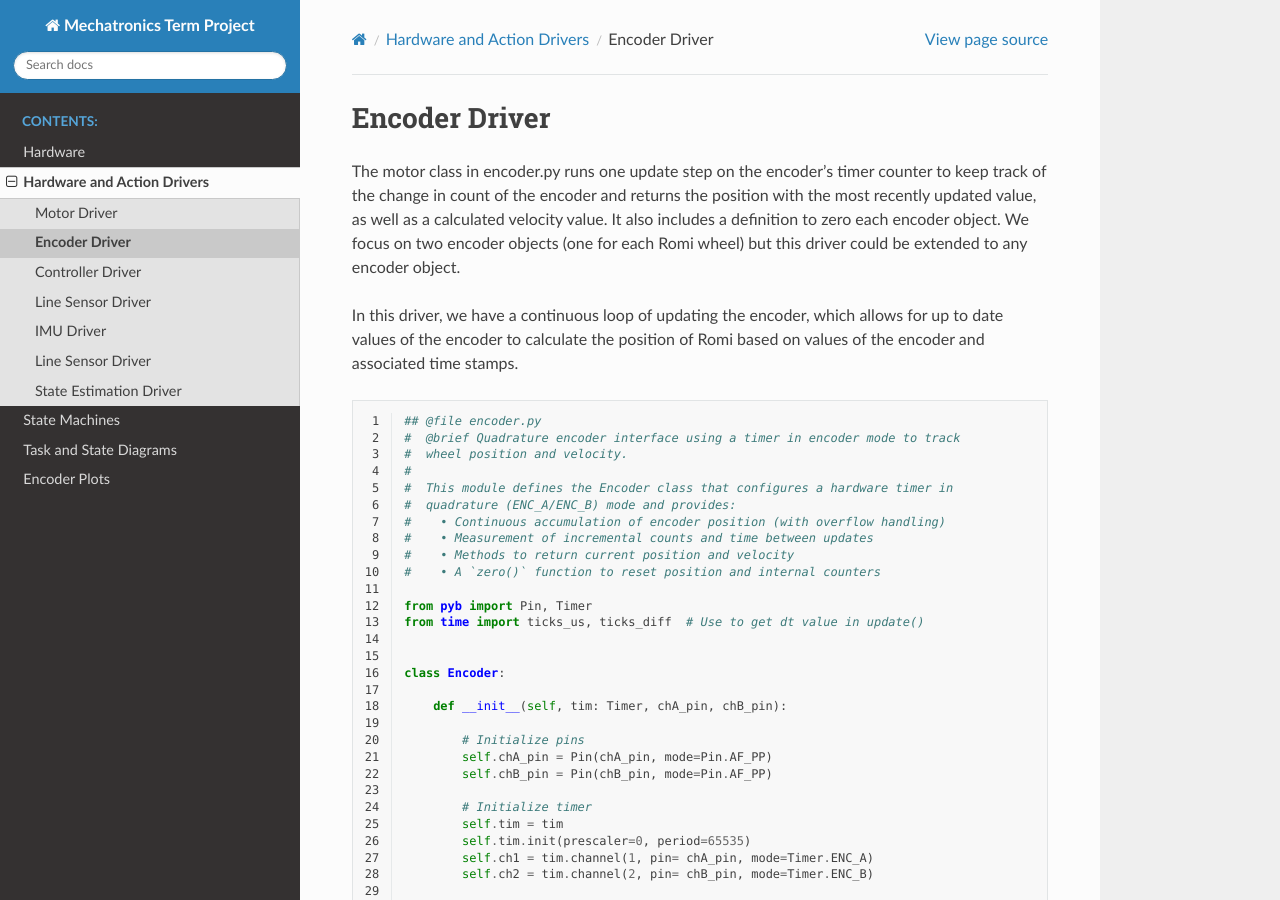
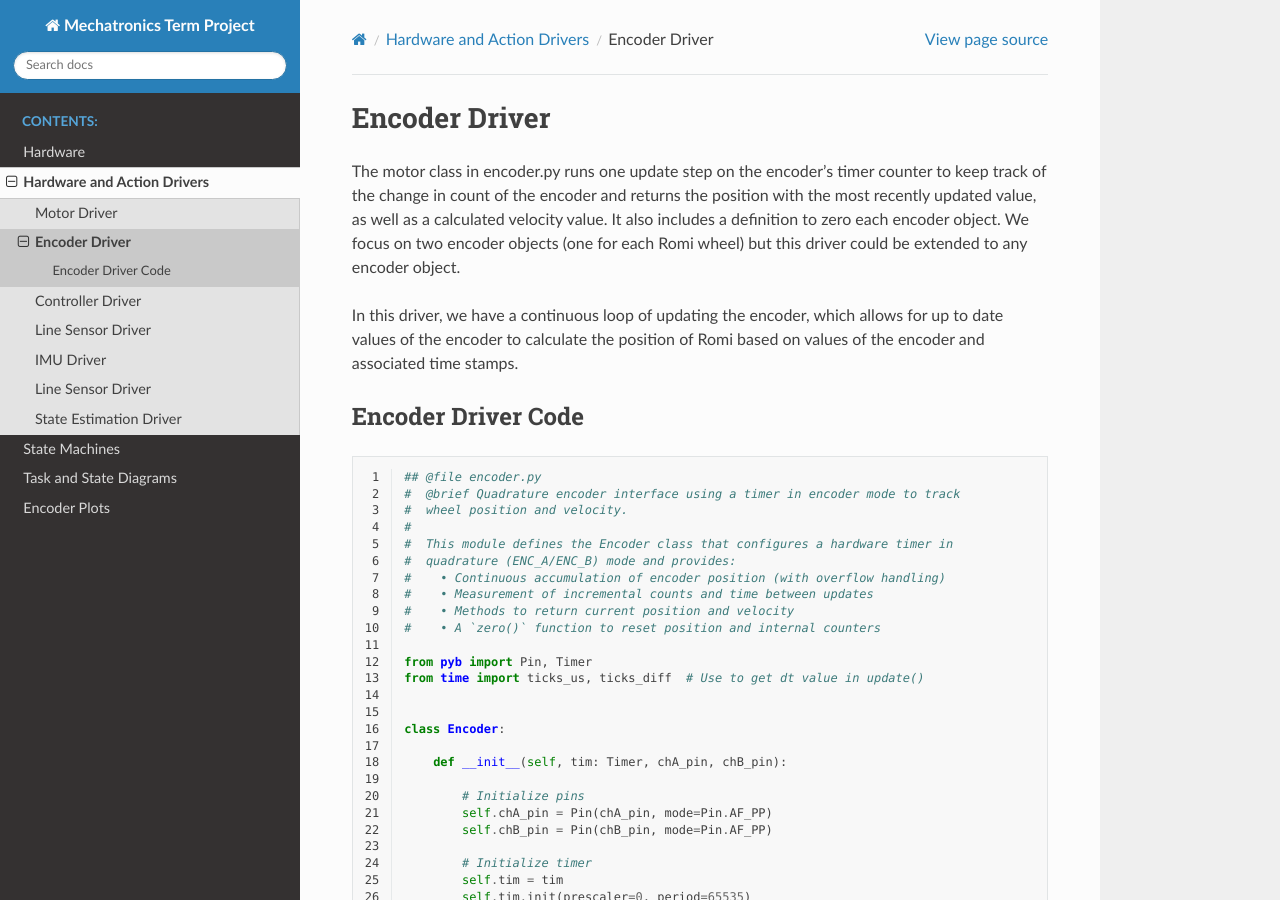
Before and after one commit to emmicayer/Mechatronics-Repository, a Sphinx documentation site: the page built from docs/encoder.rst, in a window 1280 px wide and 900 px high. Built offline with Sphinx 7.4.7 and the Read the Docs theme 3.1.0, drawn with Linux system fonts in a browser that asks for light colours; pages that are not in the unit, such as notebooks, are missing from menus.

Commit message:
Update encoder.rst

```diff
--- a/docs/encoder.rst
+++ b/docs/encoder.rst
@@ -6,6 +6,8 @@ The motor class in encoder.py runs one update step on the encoder’s timer coun
 
 In this driver, we have a continuous loop of updating the encoder, which allows for up to date values of the encoder to calculate the position of Romi based on values of the encoder and associated time stamps.
 
+Encoder Driver Code
+----
 
 .. literalinclude:: ../Source/encoder.py
    :language: python
```
